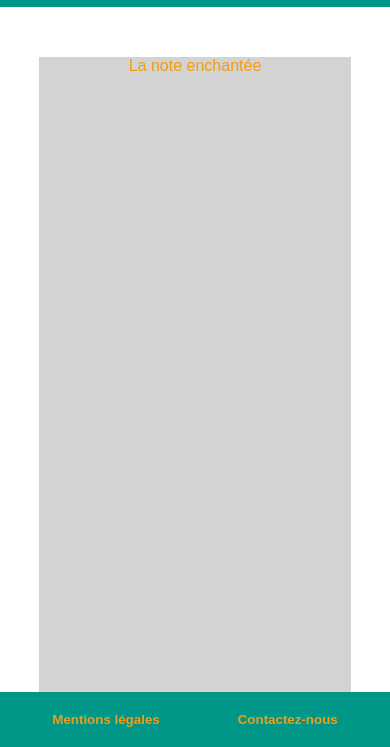
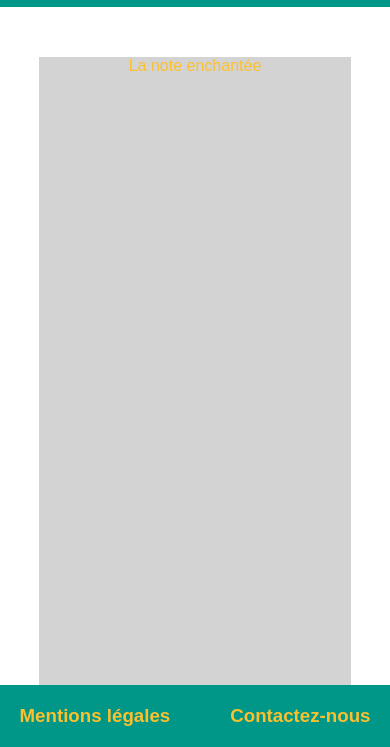
Before and after one commit to Mai201/Ohmyfood, a website: page index.html in a window 390 px wide. Shown: the part 97-844 px from the top of the page. Drawn offline with Linux system fonts and the light colour scheme.

Commit message:
ajust font

```diff
--- a/sass/layouts/_footer.scss
+++ b/sass/layouts/_footer.scss
@@ -10,8 +10,8 @@ footer
 }
 
 nav {
-    margin-left: 10%;
-    margin-right: 10%;
+    margin-left: 5%;
+    margin-right: 5%;
 }
 
 
--- a/sass/utils/_media.scss
+++ b/sass/utils/_media.scss
@@ -20,13 +20,4 @@
         width: 80%;
     }
 
-    footer
-    {
-        justify-content:center;
-    }
-
-    h3
-    {
-        font-size:smaller;
-    }
 }
--- a/sass/utils/_variables.scss
+++ b/sass/utils/_variables.scss
@@ -1,4 +1,4 @@
 /*couleurs*/
-$color-txt:#f39c12;
+$color-txt:#FBC02D;
 $color-primary:#009688;
 $color-bg-menus:white;
```
Also changed, not shown: css/style.css, 1 other file.
